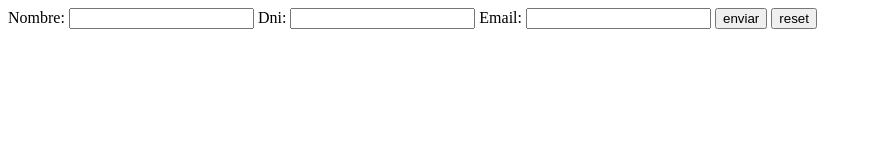
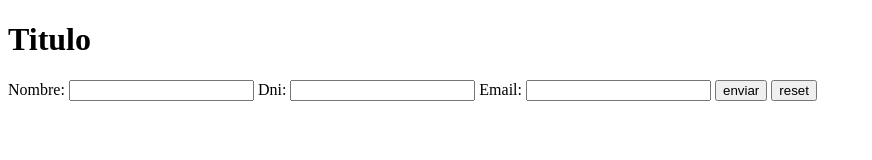
Before and after one commit to isaiasx2/repo-de-prueba3, a plain HTML site: page index.html in a window 1280 px wide. Shown: the whole page, without its empty margins (0-872 px from the left). Drawn offline with Linux system fonts and the light colour scheme.

Commit message:
tercer commit

```diff
--- a/index.html
+++ b/index.html
@@ -7,6 +7,9 @@
     <title>Mi proyecto</title>
 </head>
 <body>
+    <header>
+        <h1>Titulo</h1>
+    </header>
     <form action="">
         <label for="nombre">Nombre:</label>
         <input type="text" name="nombre">
```
